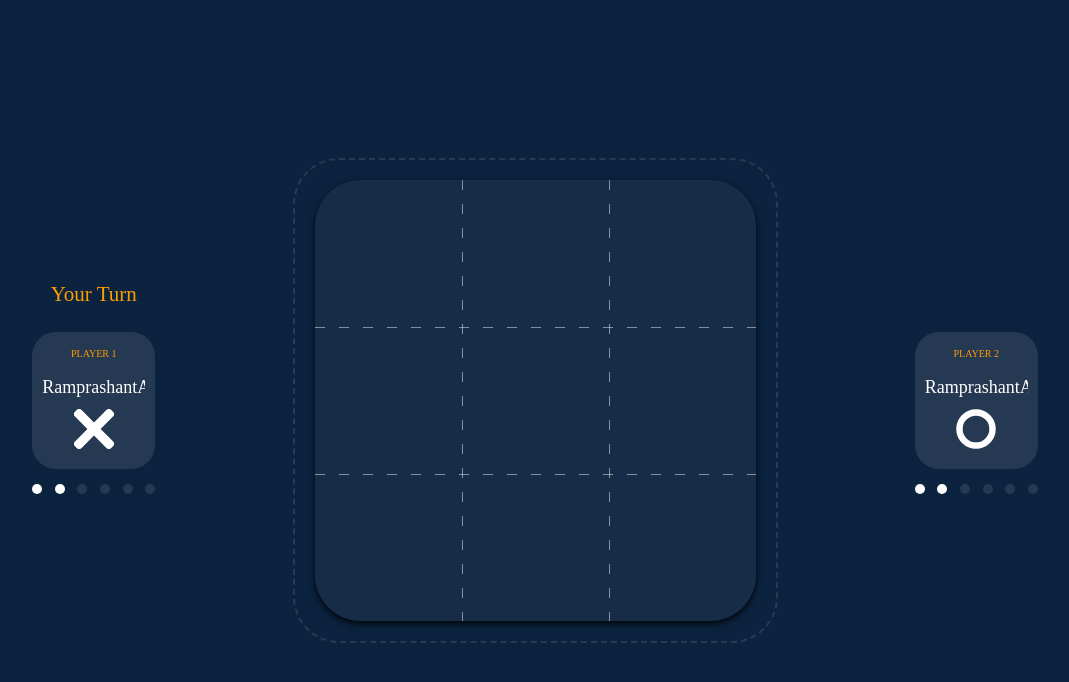
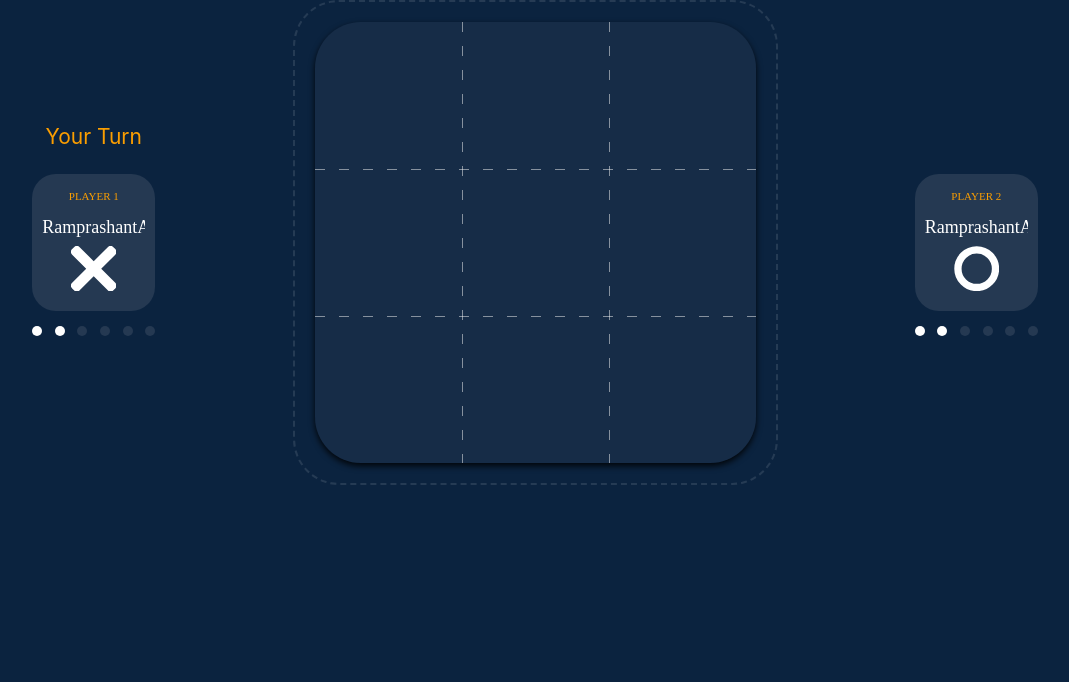
Before and after one commit to prashanthsarma/tic-tac-toe, a React (Create React App) app: page / in a window 1280 px wide. Shown: the top 682 px of the page, without its empty margins (105-1174 px from the left). Built offline with nearby package versions, Linux system fonts and the light colour scheme.

Commit message:
Bringing a separate PlayerDetail component

```diff
--- a/src/App.css
+++ b/src/App.css
@@ -12,16 +12,6 @@
     animation: App-logo-float infinite 3s ease-in-out;
   }
 }
-
-.App-header {
-  min-height: 100vh;
-  display: flex;
-  flex-direction: column;
-  align-items: center;
-  justify-content: center;
-  font-size: calc(10px + 2vmin);
-}
-
 .App-link {
   color: rgb(112, 76, 182);
 }
@@ -53,4 +43,5 @@
 body {
   background: var(--primary-bg);
   color: var(--primary-fg);
+  font-size: 18px;
 }
--- a/src/features/game/Player/Player.module.css
+++ b/src/features/game/Player/Player.module.css
@@ -2,50 +2,10 @@
   position: relative;
   height: 137px;
   width: 123px;
-  background-color: var(--secondary-bg);
-  display: flex;
-  flex-direction: column;
-  font-family: 'Roboto-Medium';
-  align-items: center;
-  justify-content: space-between;
-  padding-top: 1rem;
-  padding-bottom: 1.25rem;
-  box-sizing: border-box;
-  border-radius: 24px;
 }
 
-.playerNumberName {
-  display: flex;
-  flex-direction: column;
-  align-items: center;
-  justify-content: space-between;
-  box-sizing: border-box;
-  height: 50%;
-}
-
-.playerDiv svg {
-  width: 40px;
-  height: 40px;
-}
-
-.playerDiv ellipse {
-  stroke: var(--primary-fg);
-}
-
-.playerDiv path {
-  fill: var(--primary-fg);
-}
-
-.playerNumber {
-  color: var(--secondary-fg);
-  font-size: 10px;
-}
-
-.playerName {
+.detailFontStyle {
   font-size: 18px;
-  max-height: 40px;
-  max-width: 103px;
-  overflow: hidden;
 }
 
 .playerRoundWins {
--- a/src/features/game/Player/index.tsx
+++ b/src/features/game/Player/index.tsx
@@ -1,22 +1,14 @@
-import React, { useState, ReactElement } from 'react';
-import { useSelector, useDispatch } from 'react-redux';
+import React, {  } from 'react';
+import { useSelector } from 'react-redux';
 import { selectPlayerState, selectCurrentPlayer } from '../gameSlice';
-import { ReactComponent as CoinX } from './../../../resources/svgs/coinx.svg'
-import { ReactComponent as CoinO } from './../../../resources/svgs/coino.svg'
-import { PlayerCoin } from '../utils/PlayerCoin';
 import styles from './Player.module.css';
 import { MaxWins } from '../constants';
 import { RoundStatus } from '../interfaces';
+import { PlayerDetail } from '../utils/PlayerDetail';
 
 interface IPlayerProps {
   player: number;
 }
-
-export const coinMap: { [key in number]: ReactElement } = {
-  1: <CoinX />,
-  2: <CoinO />
-}
-
 
 export const Player: React.FC<IPlayerProps> = (props) => {
 
@@ -54,11 +46,7 @@ export const Player: React.FC<IPlayerProps> = (props) => {
       <div className={styles.playerRoundStatus}>
         {roundstatus(p.currentStatus, currentPlayer, player)}
       </div>
-      <div className={styles.playerNumberName}>
-        <span className={styles.playerNumber}>{`PLAYER ${player}`}</span>
-        <span className={styles.playerName}>{p.name}</span>
-      </div>
-      <PlayerCoin player={player} />
+      <PlayerDetail player={player} fontStyle={styles.detailFontStyle}/>
       <div className={styles.playerRoundWins}>
         {roundWins}
       </div>
--- /dev/null
+++ b/src/features/game/utils/PlayerDetail/PlayerDetail.module.css
@@ -0,0 +1,52 @@
+.playerDetailDiv {
+    height: 100%;
+    width: 100%;
+    background-color: var(--secondary-bg);
+    display: flex;
+    flex-direction: column;
+    font-family: 'Roboto-Medium';
+    align-items: center;
+    justify-content: space-between;
+    padding-top: 1rem;
+    padding-bottom: 1.25rem;
+    box-sizing: border-box;
+    border-radius: 24px;
+  }
+
+  .playerNumberName {
+    display: flex;
+    flex-direction: column;
+    align-items: center;
+    justify-content: space-between;
+    box-sizing: border-box;
+    height: calc(55% - 0.5rem);
+  }
+
+  .playerDetailDiv .playerCoinContainer {
+    height: 45%;
+  }
+
+  .playerCoinContainer svg{
+    height: 100%;
+    width: 100%;
+  }
+
+  .playerDetailDiv ellipse {
+    stroke: var(--primary-fg);
+  }
+
+  .playerDetailDiv path {
+    fill: var(--primary-fg);
+  }
+
+  .playerNumber {
+    color: var(--secondary-fg);
+    font-size: 61%;
+  }
+
+  .playerName {
+    font-size: 100%;
+    max-height: 40px;
+    max-width: 103px;
+    overflow: hidden;
+  }
--- /dev/null
+++ b/src/features/game/utils/PlayerDetail/index.tsx
@@ -0,0 +1,30 @@
+import React, {  } from 'react';
+import { useSelector } from 'react-redux';
+import { selectPlayerState } from '../../gameSlice';
+import { PlayerCoin } from '../PlayerCoin';
+import styles from './PlayerDetail.module.css';
+
+
+interface IPlayerProps {
+  player: number;
+  fontStyle: string;
+}
+
+export const PlayerDetail: React.FC<IPlayerProps> = (props) => {
+
+  const { player, fontStyle } = props;
+  const playerState = useSelector(selectPlayerState);
+  const p = playerState[player];
+
+  return (
+    <div className={`${styles.playerDetailDiv} ${fontStyle}`}>
+      <div className={styles.playerNumberName}>
+        <span className={styles.playerNumber}>{`PLAYER ${player}`}</span>
+        <span className={styles.playerName}>{p.name}</span>
+      </div>
+      <div className={styles.playerCoinContainer}>
+        <PlayerCoin player={player} />
+      </div>
+    </div >
+  );
+}
```
